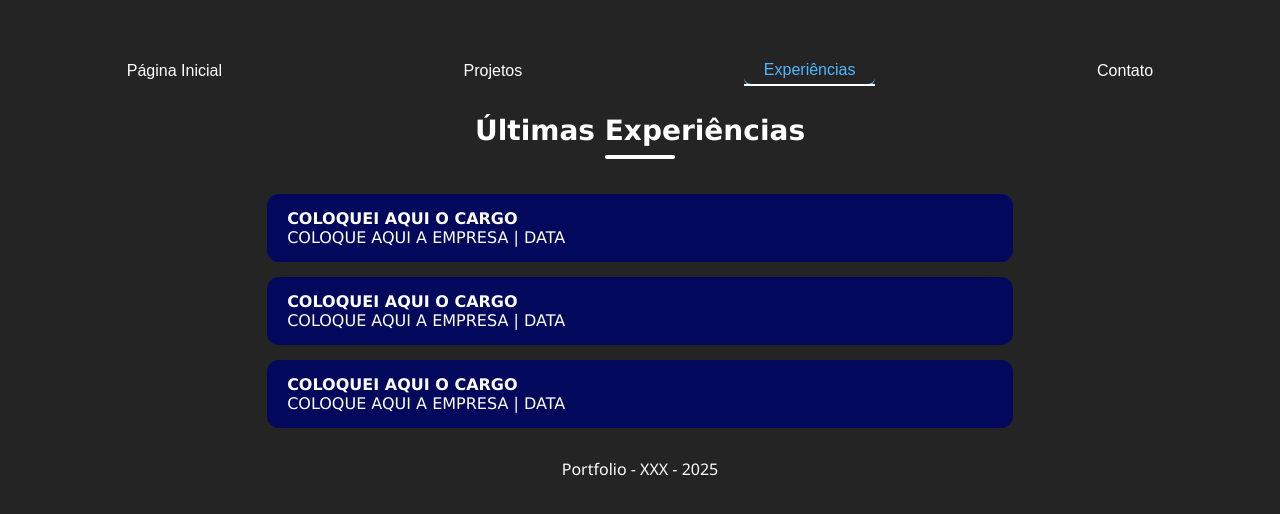
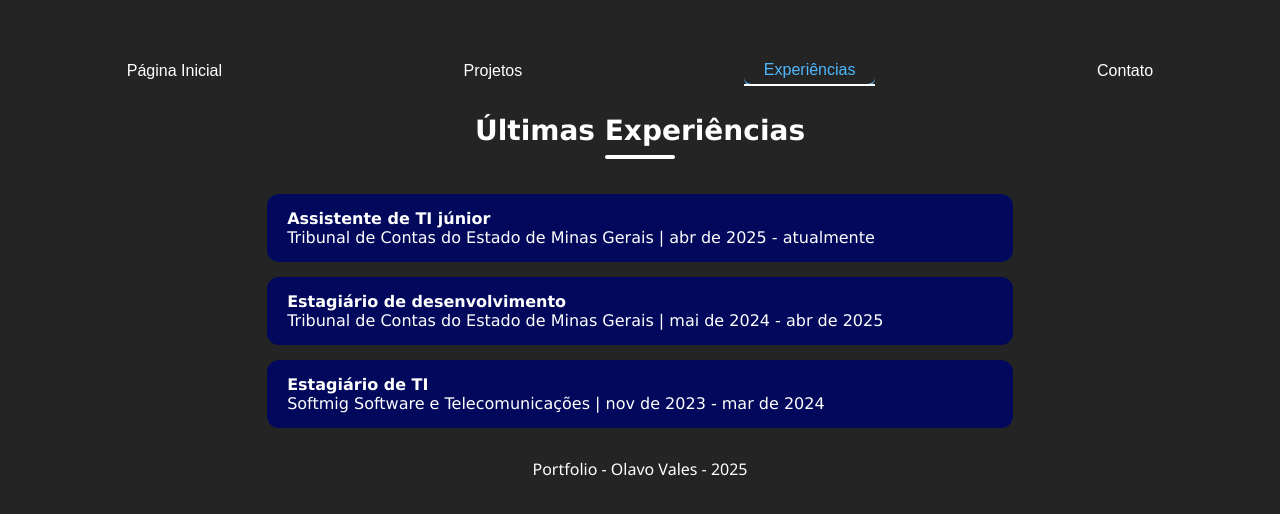
Before and after one commit to OlavoVales/Portfolio-Projeto-1-Lab-Desenvolvimento-de-Software, an Angular app in the folder front/: page /experiencias in a window 1280 px wide. Shown: the top 514 px of the page. Built offline with nearby package versions, Linux system fonts and the light colour scheme.

Commit message:
alteração do dados boilerplate para meus dados pessoais

```diff
--- a/front/src/app/components/contato/contato.html
+++ b/front/src/app/components/contato/contato.html
@@ -53,16 +53,16 @@
 </html>
 
 <div class="social-container">
-  <a href="https://www.linkedin.com" target="_blank" class="social-btn">
+  <a href="https://www.linkedin.com/in/olavo-vales" target="_blank" class="social-btn">
     <i class="fab fa-linkedin-in"></i>
   </a>
-  <a href="mailto:seu.email@exemplo.com" class="social-btn">
+  <a href="mailto:olavovgcs@gmail.com" class="social-btn">
     <i class="fas fa-envelope"></i>
   </a>
-  <a href="https://github.com" target="_blank" class="social-btn">
+  <a href="https://github.com/OlavoVales" target="_blank" class="social-btn">
     <i class="fab fa-github"></i>
   </a>
-  <a href="https://wa.me/5599999999999" target="_blank" class="social-btn">
+  <a href="https://wa.me/5531997734361" target="_blank" class="social-btn">
     <i class="fab fa-whatsapp"></i>
   </a>
 </div>
--- a/front/src/app/components/experiencias/experiencias.ts
+++ b/front/src/app/components/experiencias/experiencias.ts
@@ -15,24 +15,24 @@ export class Experiencias implements AfterViewInit {
   public arrayExperiencias = signal<IExperiencias[]>([
     {
       summary: {
-        strong: 'COLOQUEI AQUI O CARGO',
-        p: 'COLOQUE AQUI A EMPRESA | DATA',
+        strong: 'Assistente de TI júnior',
+        p: 'Tribunal de Contas do Estado de Minas Gerais | abr de 2025 - atualmente',
       },
-      text: "COLOQUE AQUI UMA BREVE DESCRIÇÃO DA SUA EXPERIÊNCIA",
+      text: "Participei da atuação no projeto de melhorias no Sistema de Gestão e Administração de Processos (SGAP), utilizando conhecimentos em linguagens como C# e JavaScript, além do framework ASP .NET Core. Trabalhei com banco de dados Oracle e utilizei a ferramenta Visual Studio (versão 10 ou superior) para o desenvolvimento. O projeto foi conduzido com base em metodologias ágeis, como Scrum e Kanban, garantindo maior eficiência e colaboração nas entregas.",
     },
     {
       summary: {
-        strong: 'COLOQUEI AQUI O CARGO',
-        p: 'COLOQUE AQUI A EMPRESA | DATA',
+        strong: 'Estagiário de desenvolvimento',
+        p: 'Tribunal de Contas do Estado de Minas Gerais | mai de 2024 - abr de 2025',
       },
-      text: "COLOQUE AQUI UMA BREVE DESCRIÇÃO DA SUA EXPERIÊNCIA",
+      text: "Manutenção e desenvolvimento de sistemas em modelo MVC, utilizando do framework ASP.NET Core/C#, JavaScript e Oracle Database.",
     },
     {
       summary: {
-        strong: 'COLOQUEI AQUI O CARGO',
-        p: 'COLOQUE AQUI A EMPRESA | DATA',
+        strong: 'Estagiário de TI',
+        p: 'Softmig Software e Telecomunicações | nov de 2023 - mar de 2024',
       },
-      text: "COLOQUE AQUI UMA BREVE DESCRIÇÃO DA SUA EXPERIÊNCIA",
+      text: "Criação de software, trabalhando como desenvolvedor Full Stack, utilizando de HTML5, CSS3, JavaScript, C# e SQL Server.",
     }
   ]);
 
--- a/front/src/app/components/footer/footer.html
+++ b/front/src/app/components/footer/footer.html
@@ -1 +1 @@
-<footer class="footer">Portfolio - XXX - 2025</footer>
+<footer class="footer">Portfolio - Olavo Vales - 2025</footer>
--- a/front/src/app/components/pagina-inicial/pagina-inicial.html
+++ b/front/src/app/components/pagina-inicial/pagina-inicial.html
@@ -19,28 +19,13 @@
 <!--Seção do Perfil-->
 <div class="apresentacaoPerfil">
   <div class="perfil">
-    <img id="foto" src="pagina-inicial-images/profilepicture.webp" width="450px" height="250px">
-    <span id="nomePessoa">COLOQUE SEU NOME AQUI</span>
+    <img id="foto" src="https://media.licdn.com/dms/image/v2/D4D03AQFwcFymJAsSLw/profile-displayphoto-shrink_800_800/profile-displayphoto-shrink_800_800/0/1700574043340?e=1759363200&v=beta&t=5094ubd7QohBaOSbh_DN4gB9ictVAKIqR-3-SCCIJ7k" width="450px" height="250px">
+    <span id="nomePessoa">Olavo Vales</span>
   </div>
   <div class="sobreMim">
-      <p id="textoSobreMim">Lorem ipsum dolor sit amet, consectetur adipiscing elit. Maecenas lobortis non massa et efficitur.
-        Suspendisse molestie tortor sed nisi efficitur volutpat. Nunc eu purus lobortis, tristique nunc at,
-        vulputate est. Pellentesque feugiat justo sapien, in semper augue aliquam et. Nam faucibus, eros eu
-        pretium aliquam, elit odio auctor lacus, sit amet suscipit risus velit id odio. Maecenas nec est ut
-        augue faucibus vestibulum. Fusce porttitor mauris sodales enim cursus congue. Curabitur quis risus
-        pharetra, mollis risus id, pellentesque dolor. Nulla in congue tellus.<br><br>
-
-        Sed vel ex sit amet nisl tempor imperdiet quis a metus. Aenean in arcu ac ipsum facilisis hendrerit.
-        Morbi fermentum metus et nunc dignissim hendrerit. Pellentesque urna felis, fermentum ut dapibus in,
-        semper sed ligula. Cras tincidunt orci ac tortor consectetur, eget congue purus hendrerit. Mauris vel
-        scelerisque nisi, eget mollis neque. Suspendisse non semper quam. Cras sed euismod leo. Mauris in elit
-        ac eros convallis accumsan. Vivamus laoreet luctus nunc sit amet ullamcorper. Cras pellentesque tortor
-        et dolor luctus molestie. Nam sit amet fringilla tortor. <br><br>
-
-        Proin sit amet turpis blandit, maximus sapien sit amet, scelerisque eros. Cras quis blandit tellus,
-        vitae facilisis urna. Aenean a velit nec nisi interdum fringilla. Pellentesque lorem libero, cursus a
-        orci in, ullamcorper pretium erat. Curabitur maximus eleifend nisl, vitae vulputate tortor. Sed sodales
-        id est quis aliquet. Quisque in luctus risus.</p>
+      <p id="textoSobreMim">Sou um desenvolvedor formado no curso técnico em Desenvolvendo Mobile e Web pelo Colégio Cotemig, atualmente cursando Engenharia Software pela PUC Minas.
+Atuo como Full Stack, tendo já utilizado diversas linguagens, mas com mais foco em C#, Java, C++ e SQL, sou uma pessoa muito focada, comprometida, dedicada, resiliente e otimista.
+Constantemente na busca de aprender mais e me tornar uma versão melhor de mim mesmo a cada dia.</p>
   </div>
 </div>
 
@@ -71,13 +56,13 @@
 </div>
 <div class="projetos">
   <div class="projeto">
-    <img src="pagina-inicial-images/itproject1.webp" alt="Projeto1" width="400px" height="200px">
+    <img src="https://www.handtalk.me/br/wp-content/uploads/sites/8/2018/11/capa-blog-2.png" alt="Projeto1" width="400px" height="200px">
   </div>
   <div class="projeto">
-    <img src="pagina-inicial-images/itproject2.png" alt="Projeto2" width="400px" height="200px">
+    <img src="https://www.handtalk.me/br/wp-content/uploads/sites/8/2018/11/capa-blog-2.png" alt="Projeto2" width="400px" height="200px">
   </div>
   <div class="projeto">
-    <img src="pagina-inicial-images/itproject3.jpg" alt="Projeto3" width="400px" height="200px">
+    <img src="https://www.handtalk.me/br/wp-content/uploads/sites/8/2018/11/capa-blog-2.png" alt="Projeto3" width="400px" height="200px">
   </div>
 </div>
 <div class="verMaisProjetos">
--- a/front/src/app/components/pagina-inicial/pagina-inicial.ts
+++ b/front/src/app/components/pagina-inicial/pagina-inicial.ts
@@ -15,17 +15,17 @@ export class PaginaInicial implements AfterViewInit {
   public arrayExperiencias = signal<IExperiencias[]>([
     {
       summary: {
-        strong: 'COLOQUEI AQUI O CARGO',
-        p: 'COLOQUE AQUI A EMPRESA | DATA',
+        strong: 'Assistente de TI júnior',
+        p: 'Tribunal de Contas do Estado de Minas Gerais | abr de 2025 - atualmente',
       },
-      text: "COLOQUE AQUI UMA BREVE DESCRIÇÃO DA SUA EXPERIÊNCIA",
+      text: "Participei da atuação no projeto de melhorias no Sistema de Gestão e Administração de Processos (SGAP), utilizando conhecimentos em linguagens como C# e JavaScript, além do framework ASP .NET Core. Trabalhei com banco de dados Oracle e utilizei a ferramenta Visual Studio (versão 10 ou superior) para o desenvolvimento. O projeto foi conduzido com base em metodologias ágeis, como Scrum e Kanban, garantindo maior eficiência e colaboração nas entregas.",
     },
     {
       summary: {
-        strong: 'COLOQUEI AQUI O CARGO',
-        p: 'COLOQUE AQUI A EMPRESA | DATA',
+        strong: 'Estagiário de desenvolvimento',
+        p: 'Tribunal de Contas do Estado de Minas Gerais | mai de 2024 - abr de 2025',
       },
-      text: "COLOQUE AQUI UMA BREVE DESCRIÇÃO DA SUA EXPERIÊNCIA",
+      text: "Manutenção e desenvolvimento de sistemas em modelo MVC, utilizando do framework ASP.NET Core/C#, JavaScript e Oracle Database.",
     }
   ]);
 
--- a/front/src/app/components/projetos/projetos.html
+++ b/front/src/app/components/projetos/projetos.html
@@ -19,21 +19,15 @@
 <div class="container">
   <div class="projeto">
     <img id="foto" src="https://www.handtalk.me/br/wp-content/uploads/sites/8/2018/11/capa-blog-2.png" alt="fotoPerfil" width="450px" height="250px">
-    <span id="descricaoProjeto">Lorem ipsum dolor sit amet, consectetur adipiscing elit. Maecenas lobortis non massa et efficitur.
-        Suspendisse molestie tortor sed nisi efficitur volutpat. Nunc eu purus lobortis, tristique nunc at,
-        vulputate est. Pellentesque feugiat justo sapien, in semper augue aliquam et. Nam faucibus, eros eu
-        pretium aliquam, elit odio auctor lacus, sit amet suscipit risus velit id odio. Maecenas nec est ut
-        augue faucibus vestibulum. Fusce porttitor mauris sodales enim cursus congue. Curabitur quis risus
-        pharetra, mollis risus id, pellentesque dolor. Nulla in congue tellus.</span>
+    <span id="descricaoProjeto">EN-US: It consists in an application that lists all types of weapons and tools in the 1.5 update of the game Stardew Valley using as source the .json archives created by myself in my other repository called StardewValleyAPI.
+
+PT-BR: Consiste numa aplicação que lista todos os tipos de armas e ferramentas que estavam na versão 1.5 do jogo Stardew Valley, usando como fonte os arquivos .json criados por mim no meu outro repositório chamado StardewValleyAPI.</span>
   </div>
   <div class="projeto">
     <img id="foto" src="https://www.handtalk.me/br/wp-content/uploads/sites/8/2018/11/capa-blog-2.png" alt="fotoPerfil" width="450px" height="250px">
-    <span id="descricaoProjeto">Lorem ipsum dolor sit amet, consectetur adipiscing elit. Maecenas lobortis non massa et efficitur.
-        Suspendisse molestie tortor sed nisi efficitur volutpat. Nunc eu purus lobortis, tristique nunc at,
-        vulputate est. Pellentesque feugiat justo sapien, in semper augue aliquam et. Nam faucibus, eros eu
-        pretium aliquam, elit odio auctor lacus, sit amet suscipit risus velit id odio. Maecenas nec est ut
-        augue faucibus vestibulum. Fusce porttitor mauris sodales enim cursus congue. Curabitur quis risus
-        pharetra, mollis risus id, pellentesque dolor. Nulla in congue tellus.</span>
+    <span id="descricaoProjeto">EN-US: Made to share the projects using concepts taught in the data structures and algorithms II course, using the Java and C programming language.
+
+PT-BR: Feito para compartilhar projetos com uso de conceitos ensinados na disciplina: algoritmos e estruturas de dados II, utilizando as linguagens de programação Java e C.</span>
   </div>
 </div>
 <app-footer></app-footer>
```
Also changed, not shown: 1 other file (tests, documents, lock files or other folders).
